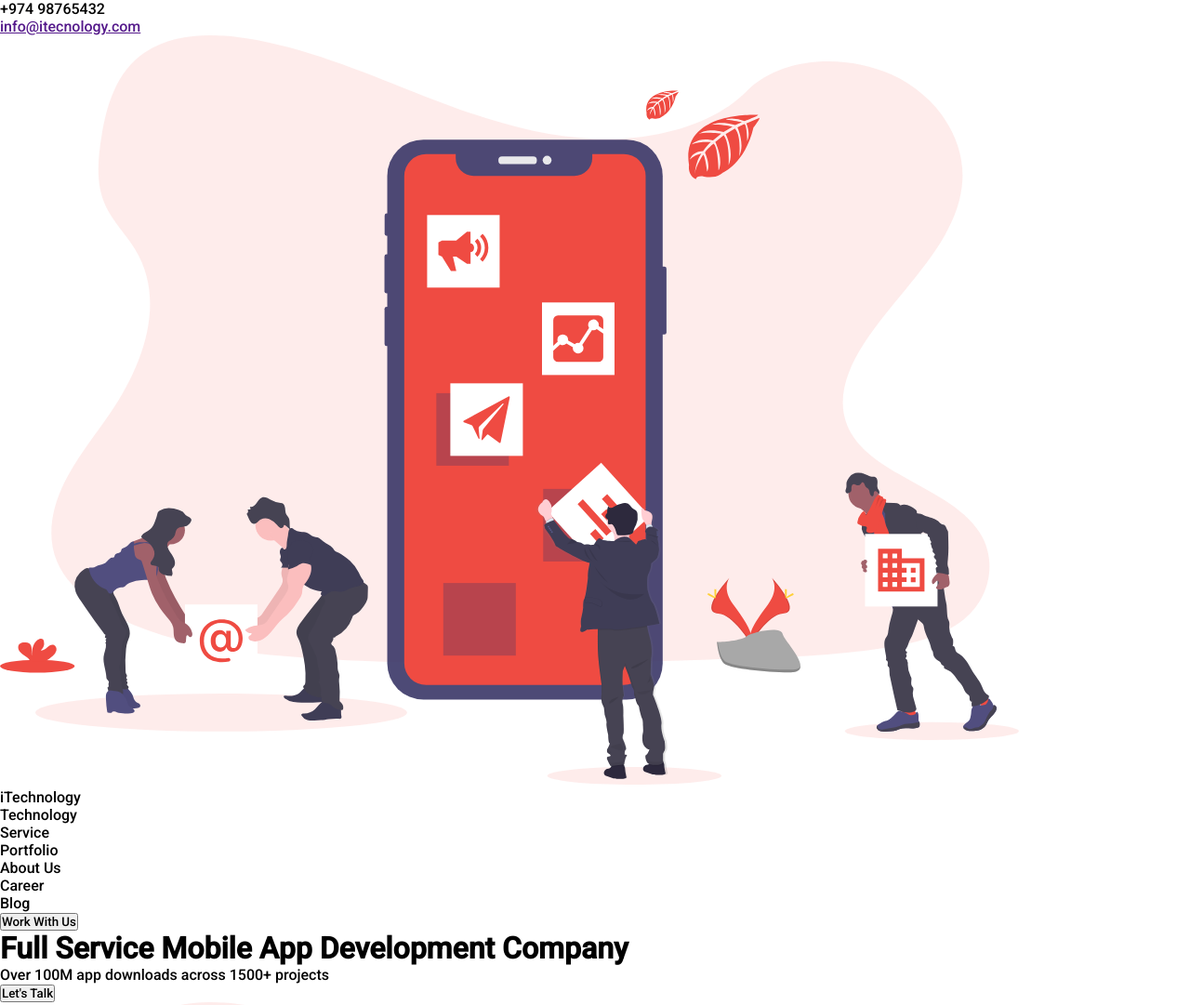
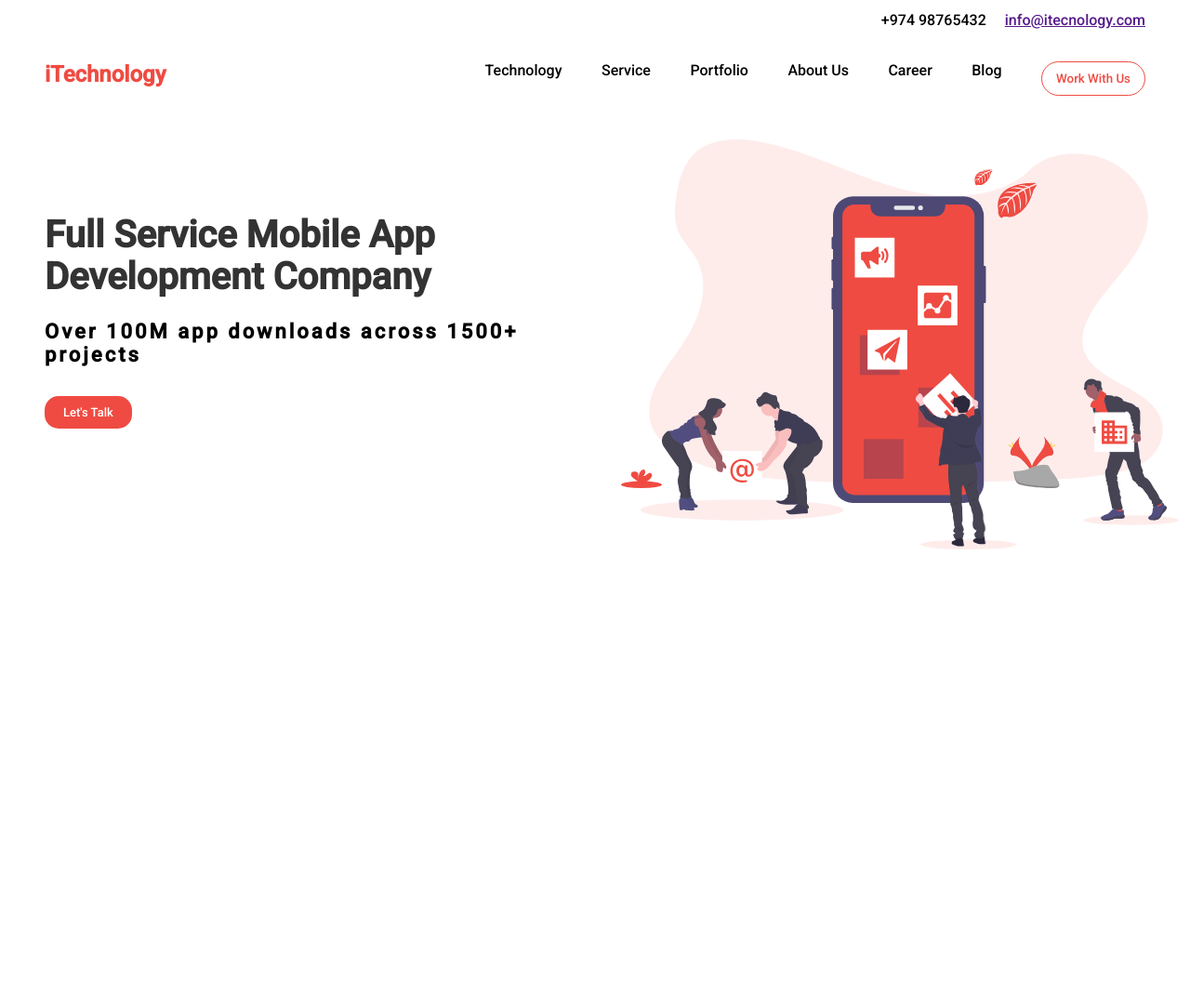
Before and after one commit to favy-codez/NSONYE-Second-assignment, a plain HTML site: page index.html in a window 1280 px wide. Shown: the top 1081 px of the page at 93% size. After the commit the page ends 800 px from the top, so only its background shows below. Drawn offline with nearby package versions, Linux system fonts and the light colour scheme.

Commit message:
added styling

```diff
--- a/index.html
+++ b/index.html
@@ -21,10 +21,8 @@
         <a href="">info@itecnology.com</a>
     </div>
     <header>
-        <img src="./IMAGES/icon.svg" alt="">
-        <div class="nav">
-            <ul>
-                <li>iTechnology</li>
+        <h2>iTechnology</h2>
+            <ul class="nav">
                 <li>Technology</li>
                 <li>Service</li>
                 <li>Portfolio</li>
@@ -33,7 +31,6 @@
                 <li>Blog</li>
                 <button class="header-btn">Work With Us</button>
             </ul>
-        </div>
     </header>
     <main>
         <div class="hero-section">
--- a/style.css
+++ b/style.css
@@ -4,3 +4,86 @@
     box-sizing: border-box;
     font-family: 'Roboto', sans-serif;
 }
+
+.info-sec{
+    padding: 12px 3rem 15px 3rem;
+    display: flex;
+    gap: 20px;
+    justify-content: flex-end;
+}
+
+header{
+    margin: 20px 3rem;
+    display: flex;
+    justify-content: space-between;
+}
+
+h2{
+    color: #EF4B42;
+}
+
+.nav{
+    display: flex;
+    justify-content: space-between;
+    list-style: none;
+    width: 60%;
+}
+
+.header-btn{
+    padding: 10px 15px;
+    color: #EF4B42;
+    border: 1px solid #EF4B42;
+    background-color: transparent;
+    border-radius: 20px;
+}
+
+.header-btn:hover{
+    background-color: #df5a53;
+    color: #fff;
+}
+
+ul li:hover{
+    color: #EF4B42;
+}
+
+/* hero section  */
+.hero-section{
+    display: flex;
+    justify-content: space-between;
+    padding: 1.7rem 3rem;
+}
+
+#hero-img{
+    width: 600px;
+}
+
+.hero-text-sec h1{
+    margin: 5rem 0 1rem 0;
+    color: #333;
+    font-size: 2.5rem;
+    width: 620px;
+    line-height: 45px;
+}
+
+.hero-text-sec p{
+    font-size: 22px;
+    letter-spacing: 3px;
+    width: 550px;
+    font-weight: 600;
+    margin: 1.5rem 0 2rem 0;
+}
+
+.hero-btn{
+    padding: 10px 20px;
+    background-color: #EF4B42;
+    color: #fff;
+    border: none;
+    border-radius: 15px;
+    font-size: 13px;
+    font-weight: 400;
+}
+
+.hero-btn:hover{
+    background-color: #c52a22;
+    color: #fff;
+}
```
